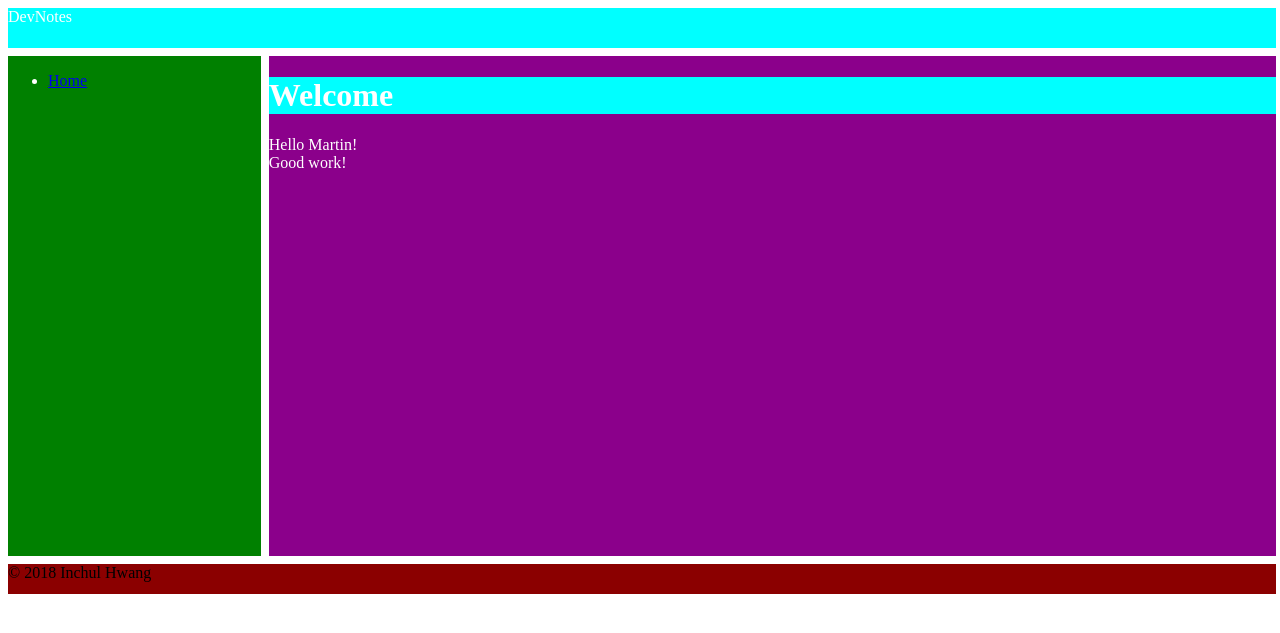
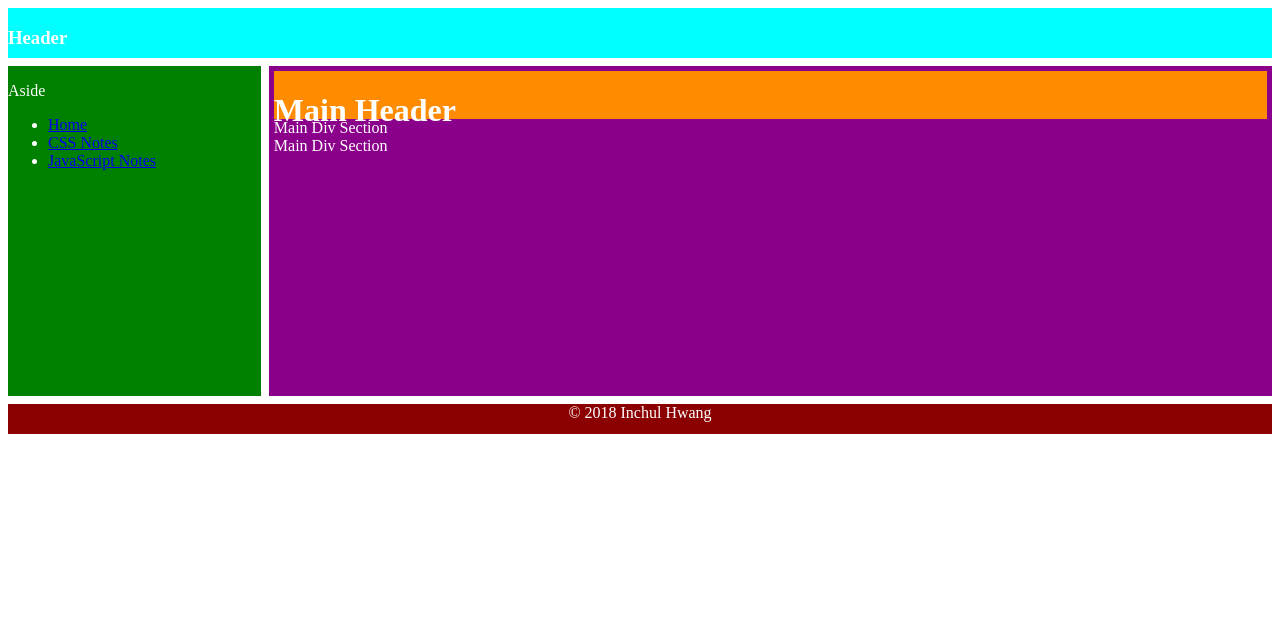
Before and after one commit to MartinHwang/devnotes, a PHP site: page /index.php?p=home in a window 1280 px wide. Shown: the top 633 px of the page. Run offline with PHP 8.4, Linux system fonts and the light colour scheme.

Commit message:
Add PHP templating

```diff
--- a/devnotes.css
+++ b/devnotes.css
@@ -1,12 +1,12 @@
 /* CSS GRID */
-body{
+body {
     display: grid;
-    grid-template-rows: 40px 500px 30px;
-    grid-template-columns: 20% 79.7% 0.3%;
-    grid-gap: 0.5rem;
+    grid-template-rows: 50px 1fr 30px;
+    grid-template-columns: 20% 1fr;
+    grid-gap: .5rem;
 }
 
-header{
+body > header {
     background: aqua;
     color: white;
     grid-column-start: 1;
@@ -14,22 +14,35 @@ header{
 
 }
 
-aside{
+aside {
     background: green;
     color: white;
     grid-column-start: 1;
-    grid-column-end: 1;
+    grid-column-end: 2;
 }
 
-main{
+main {
     background: darkmagenta;
     color: white;
     grid-column-start: 2;
-    grid-column-end: 2;
+    grid-column-end: 3;
+    display: grid;
+    grid-template-rows: 15% 85%;
+    grid-template-columns: repeat(2, 1fr);
+    padding: 5px;
+    min-height: 20rem
 }
 
-footer{
-    background: darkred;
+main > header {
+    background: darkorange;
     grid-column-start: 1;
     grid-column-end: 3;
 }
+
+body > footer {
+    background: darkred;
+    color: white;
+    text-align: center;
+    grid-column-start: 1;
+    grid-column-end: 3;
+}
--- /dev/null
+++ b/home.html
@@ -0,0 +1,13 @@
+<header>
+    <h1>Main Header</h1>
+</header>
+
+<div id="core">
+    <section>
+        Main Div Section
+    </section>
+
+    <section>
+        Main Div Section
+    </section>
+</div>
--- a/index.php
+++ b/index.php
@@ -8,31 +8,31 @@
 
     <body>
         <header>
-            DevNotes
+            <h3>Header</h3>
         </header>
 
         <aside>
             <nav>
+                <p>Aside</p>
                 <ul>
-                    <li><a href="#">Home</a></li>
+                    <li><a href="index.php?p=home">Home</a></li>
+                    <li><a href="index.php?p=notes-css">CSS Notes</a></li>
+                    <li><a href="index.php?p=notes-js">JavaScript Notes</a></li>
                 </ul>
             </nav>
         </aside>
 
         <main>
-            <header>
-                <h1>Welcome</h1>
-            </header>
+            <?php
+            $validPages = ['home', 'notes-css', 'notes-js'];
+            $page = $_GET['p'];
 
-            <div id="core">
-                <section>
-                    Hello Martin!
-                </section>
-
-                <section>
-                    Good work!
-                </section>
-            </div>
+            if (in_array($page, $validPages)) {
+                include($page . '.html');
+            } else {
+                echo "Invalid page.";
+            }
+            ?>
         </main>
 
         <footer>
--- /dev/null
+++ b/notes-css.html
@@ -0,0 +1 @@
+CSS Notes
--- /dev/null
+++ b/notes-js.html
@@ -0,0 +1 @@
+JavaScript Notes
```
Also changed, not shown: 1 other file.
